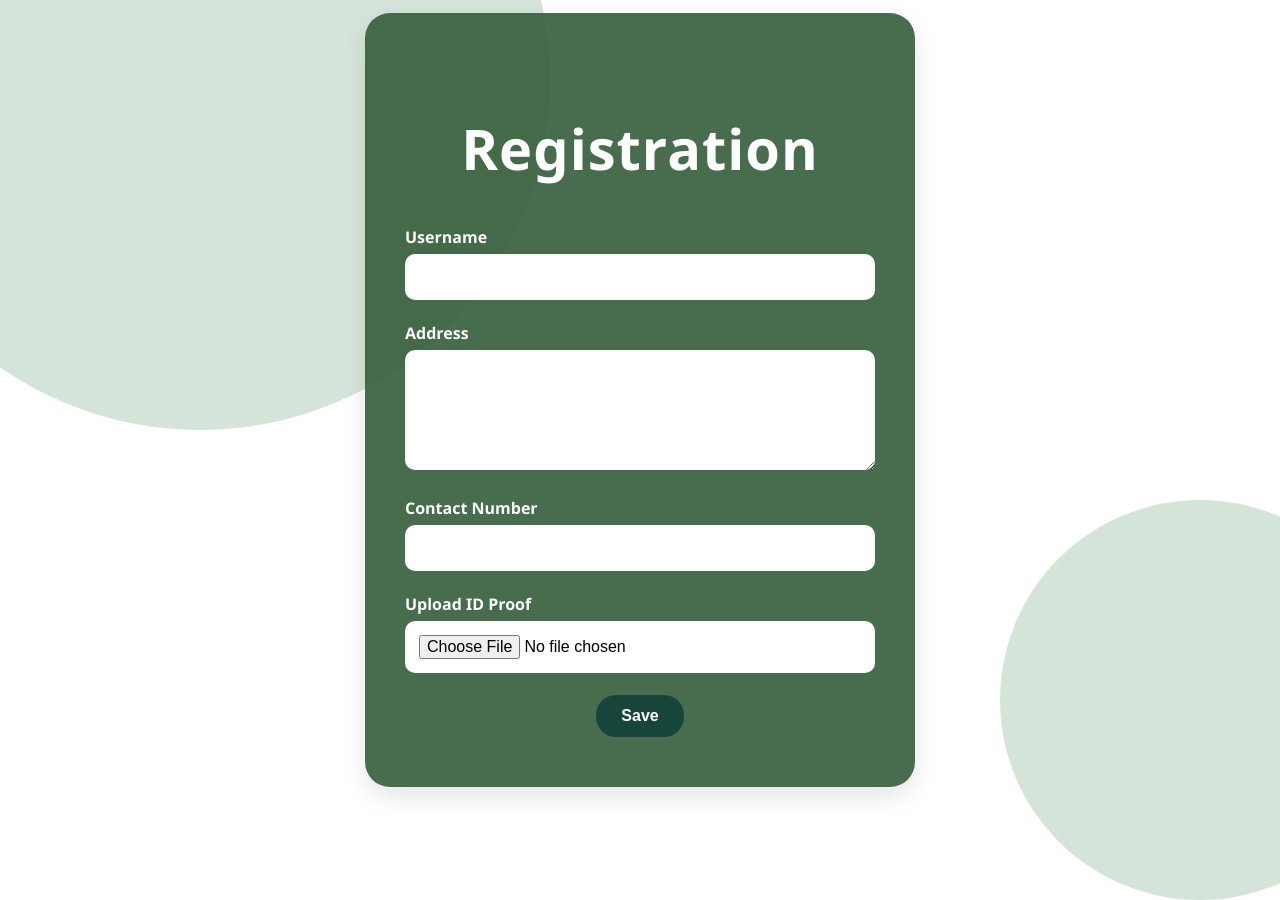
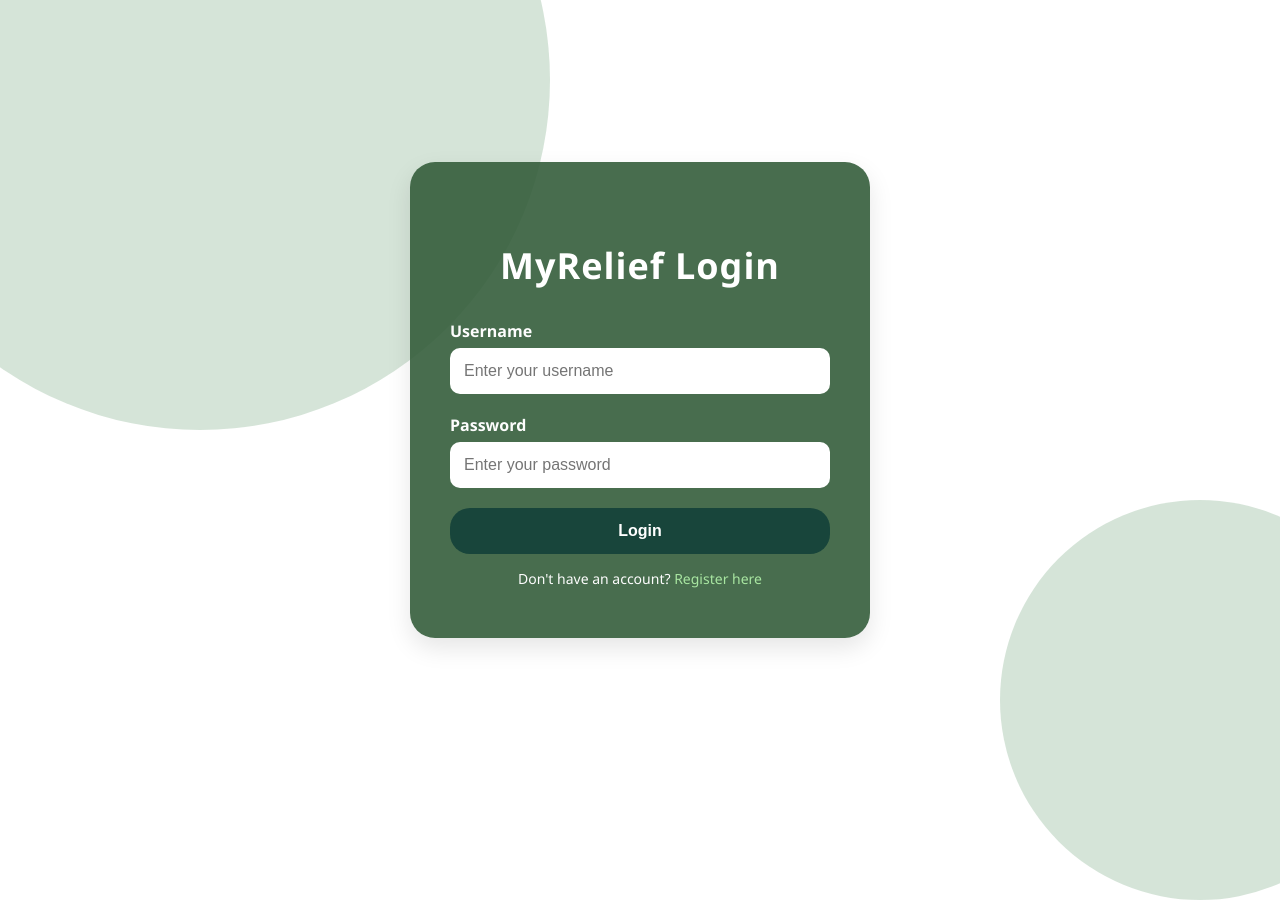
Before and after one commit to Jhaykeeh/CSIT327-G2-MyRelief, a Django app: page / in a window 1280 px wide; the page is wider, and only the part inside the window is pictured. Run offline with Django 5.2, Linux system fonts and the light colour scheme.

Commit message:
Updated dashboard UI and register system (views, templates, urls)

```diff
--- a/MyReliefSystem/urls.py
+++ b/MyReliefSystem/urls.py
@@ -1,19 +1,3 @@
-"""
-URL configuration for MyReliefSystem project.
-
-The `urlpatterns` list routes URLs to views. For more information please see:
-    https://docs.djangoproject.com/en/5.2/topics/http/urls/
-Examples:
-Function views
-    1. Add an import:  from my_app import views
-    2. Add a URL to urlpatterns:  path('', views.home, name='home')
-Class-based views
-    1. Add an import:  from other_app.views import Home
-    2. Add a URL to urlpatterns:  path('', Home.as_view(), name='home')
-Including another URLconf
-    1. Import the include() function: from django.urls import include, path
-    2. Add a URL to urlpatterns:  path('blog/', include('blog.urls'))
-"""
 from django.contrib import admin
 from django.urls import path
 from register import views
@@ -23,7 +7,14 @@ from django.conf.urls.static import static
 urlpatterns = [
     path('admin/', admin.site.urls),
     path('register/', views.register_view, name='register'),
-    path('', views.register_view, name='home'),
+    path('login/', views.login_view, name='login'),
+    path('', views.login_view, name='home'),
+    path('dashboard/<int:user_id>/', views.dashboard_view, name='dashboard'),  # <-- dashboard
+    path('dashboard/update_id/<int:user_id>/', views.update_id_proof, name='update_id_proof'),
+    path('logout/', views.logout_view, name='logout'),
+
+
+
 ]
 
 if settings.DEBUG:
--- a/register/forms.py
+++ b/register/forms.py
@@ -2,12 +2,11 @@ from django import forms
 from .models import Registration
 
 class RegistrationForm(forms.ModelForm):
-    # Add a text input for username
     username = forms.CharField(max_length=150, label="Username")
 
     class Meta:
         model = Registration
-        fields = ['username', 'address', 'contact', 'id_proof']  # exclude user field
+        fields = ['username', 'address', 'contact', 'id_proof']
 
     def clean_contact(self):
         contact = self.cleaned_data.get('contact')
@@ -16,3 +15,8 @@ class RegistrationForm(forms.ModelForm):
         if len(contact) < 8:
             raise forms.ValidationError("Contact number is too short.")
         return contact
+
+class DashboardForm(forms.ModelForm):
+    class Meta:
+        model = Registration
+        fields = ['username', 'address', 'contact', 'id_proof']
--- a/register/models.py
+++ b/register/models.py
@@ -1,10 +1,10 @@
 from django.db import models
 
 class Registration(models.Model):
-    name = models.CharField(max_length=100)
+    username = models.CharField(max_length=150, unique=True)
     address = models.TextField()
     contact = models.CharField(max_length=15)
     id_proof = models.FileField(upload_to='id_proofs/')
 
     def __str__(self):
-        return self.name
+        return self.username
--- a/register/templates/login.html
+++ b/register/templates/login.html
@@ -5,83 +5,119 @@
   <meta name="viewport" content="width=device-width, initial-scale=1.0">
   <title>MyRelief Login</title>
   <style>
-    * {
-      box-sizing: border-box;
-      font-family: 'Poppins', sans-serif;
-    }
-
+    /* --- Body Styling --- */
     body {
+      font-family: 'Segoe UI', Tahoma, Geneva, Verdana, sans-serif;
+      background-color: #ffffff;
       margin: 0;
-      background: linear-gradient(135deg, #007BFF, #00C9A7);
+      padding: 0;
+      min-height: 100vh;
       display: flex;
       justify-content: center;
       align-items: center;
-      height: 100vh;
+      position: relative;
+      overflow: hidden;
     }
 
+    /* --- Background Circles --- */
+    body::before {
+      content: '';
+      position: absolute;
+      top: -270px;
+      left: -150px;
+      width: 700px;
+      height: 700px;
+      background-color: rgba(47, 122, 62, 0.2);
+      border-radius: 50%;
+      z-index: 0;
+    }
+
+    body::after {
+      content: '';
+      position: absolute;
+      bottom: -100px;
+      right: -120px;
+      width: 400px;
+      height: 400px;
+      background-color: rgba(47, 122, 62, 0.2);
+      border-radius: 50%;
+      z-index: 0;
+    }
+
+    /* --- Form Container --- */
     .login-container {
-      background-color: #fff;
-      padding: 40px 35px;
-      border-radius: 16px;
-      box-shadow: 0 10px 25px rgba(0,0,0,0.2);
-      width: 100%;
-      max-width: 380px;
+      position: relative;
+      z-index: 1;
+      background-color: rgba(53, 94, 59, 0.9);
+      padding: 50px 40px;
+      width: 380px;
+      border-radius: 25px;
+      box-shadow: 0 10px 25px rgba(0,0,0,0.1);
       text-align: center;
     }
 
+    /* --- Heading --- */
     .login-container h2 {
-      margin-bottom: 20px;
-      color: #333;
+      font-weight: 800;
+      font-size: 36px;
+      color: #ffffff;
+      margin-bottom: 30px;
+      letter-spacing: 1px;
     }
 
-    .form-group {
-      margin-bottom: 15px;
+    /* --- Labels --- */
+    .form-group label {
+      display: block;
+      margin-bottom: 6px;
+      font-weight: 600;
+      color: #fdfdfd;
       text-align: left;
     }
 
-    .form-group label {
-      font-weight: 500;
-      color: #555;
-    }
-
+    /* --- Inputs --- */
     .form-group input {
       width: 100%;
-      padding: 10px;
-      border: 1px solid #ccc;
-      border-radius: 8px;
-      margin-top: 5px;
-      font-size: 15px;
+      padding: 14px;
+      margin-bottom: 20px;
+      border-radius: 10px;
+      border: none;
+      background-color: #ffffff;
+      font-size: 16px;
+      box-sizing: border-box;
     }
 
     .form-group input:focus {
       outline: none;
-      border-color: #007BFF;
+      box-shadow: 0 0 6px rgba(31,122,62,0.4);
     }
 
+    /* --- Login Button --- */
     .btn {
       width: 100%;
-      padding: 12px;
-      background-color: #007BFF;
+      padding: 14px;
+      background-color: #18453B;
       border: none;
-      border-radius: 8px;
+      border-radius: 20px;
       color: white;
       font-size: 16px;
+      font-weight: 600;
       cursor: pointer;
       transition: background 0.3s ease;
     }
 
     .btn:hover {
-      background-color: #0056b3;
+      background-color: #15572a;
     }
 
+    /* --- Signup Link --- */
     .signup-link {
       margin-top: 15px;
       font-size: 14px;
-      color: #555;
+      color: #fdfdfd;
     }
 
     .signup-link a {
-      color: #007BFF;
+      color: #a8e6a1;
       text-decoration: none;
       font-weight: 500;
     }
@@ -89,6 +125,7 @@
     .signup-link a:hover {
       text-decoration: underline;
     }
+
   </style>
 </head>
 <body>
@@ -109,7 +146,7 @@
       <button type="submit" class="btn">Login</button>
 
       <div class="signup-link">
-        Don't have an account? <a href="register.html">Register here</a>
+        Don't have an account? <a href="{% url 'register' %}">Register here</a>
       </div>
     </form>
   </div>
--- a/register/templates/register.html
+++ b/register/templates/register.html
@@ -7,7 +7,7 @@
         /* --- Body Styling --- */
         body {
             font-family: 'Segoe UI', Tahoma, Geneva, Verdana, sans-serif;
-            background-color: #ffffff; /* white background */
+            background-color: #ffffff;
             margin: 0;
             padding: 0;
             min-height: 100vh;
@@ -15,10 +15,10 @@
             justify-content: center;
             align-items: center;
             position: relative;
-            overflow: hidden; /* prevent scrolling */
+            overflow: hidden;
         }
 
-        /* --- Top-left semi-transparent circle --- */
+        /* --- Background Circles --- */
         body::before {
             content: '';
             position: absolute;
@@ -26,20 +26,19 @@
             left: -150px;
             width: 700px;
             height: 700px;
-            background-color: rgba(47, 122, 62, 0.2); /* green, semi-transparent */
+            background-color: rgba(47, 122, 62, 0.2);
             border-radius: 50%;
             z-index: 0;
         }
 
-        /* --- Bottom-right smaller circle --- */
         body::after {
             content: '';
             position: absolute;
-            bottom: -100px;  /* slightly off-screen */
-            right: -120px;   /* slightly off-screen */
-            width: 400px;    /* smaller than top-left */
+            bottom: -100px;
+            right: -120px;
+            width: 400px;
             height: 400px;
-            background-color: rgba(47, 122, 62, 0.2); /* semi-transparent green */
+            background-color: rgba(47, 122, 62, 0.2);
             border-radius: 50%;
             z-index: 0;
         }
@@ -47,20 +46,20 @@
         /* --- Form Container --- */
         .form-container {
             position: relative;
-            z-index: 1; /* above the background circles */
-            background-color: rgba(53, 94, 59, 0.9); /* #355E3B with 90% opacity */
+            z-index: 1;
+            background-color: rgba(53, 94, 59, 0.9);
             padding: 50px 40px;
             width: 470px;
             border-radius: 25px;
             box-shadow: 0 10px 25px rgba(0,0,0,0.1);
         }
 
-        /* --- Form Heading --- */
+        /* --- Heading --- */
         h2 {
             text-align: center;
             font-weight: 800;
             font-size: 56px;
-            color: #ffffff; /* white text */
+            color: #ffffff;
             margin-bottom: 40px;
             letter-spacing: 1px;
         }
@@ -73,14 +72,14 @@
             color: #fdfdfd;
         }
 
-        /* --- Inputs and Textarea --- */
+        /* --- Inputs --- */
         input, textarea {
             width: 100%;
             padding: 14px;
             margin-bottom: 22px;
             border-radius: 10px;
             border: none;
-            background-color: #ffffff; /* white inputs */
+            background-color: #ffffff;
             font-size: 16px;
             box-sizing: border-box;
         }
@@ -96,9 +95,9 @@
             resize: vertical;
         }
 
-        /* --- Save Button --- */
+        /* --- Buttons --- */
         .save-btn {
-            background-color: #18453B; /* dark green */
+            background-color: #18453B;
             color: white;
             border: none;
             padding: 12px 25px;
@@ -113,15 +112,35 @@
             background-color: #15572a;
         }
 
-        /* --- Button Container --- */
+        .back-btn {
+            background-color: #7a7a7a;
+            color: white;
+            border: none;
+            padding: 12px 25px;
+            font-size: 16px;
+            font-weight: 600;
+            border-radius: 20px;
+            cursor: pointer;
+            transition: background 0.3s ease;
+        }
+
+        .back-btn:hover {
+            background-color: #555555;
+        }
+
+        /* --- Button Container Side-by-Side --- */
         .btn-container {
             text-align: center;
+            display: flex;
+            justify-content: center;
+            gap: 15px; /* space between buttons */
         }
     </style>
 </head>
 <body>
     <div class="form-container">
         <h2>Registration</h2>
+
         <form method="POST" enctype="multipart/form-data">
             {% csrf_token %}
 
@@ -139,6 +158,7 @@
 
             <div class="btn-container">
                 <button type="submit" class="save-btn">Save</button>
+                <a href="{% url 'login' %}"><button type="button" class="back-btn">Back</button></a>
             </div>
         </form>
     </div>
--- a/register/views.py
+++ b/register/views.py
@@ -1,12 +1,41 @@
-from django.shortcuts import render, redirect
-from .forms import RegistrationForm
+from django.shortcuts import render, redirect, get_object_or_404
+from .forms import RegistrationForm, DashboardForm
+from .models import Registration
+from django.contrib.auth import logout
 
 def register_view(request):
     if request.method == 'POST':
         form = RegistrationForm(request.POST, request.FILES)
         if form.is_valid():
             form.save()
-            return render(request, 'register_success.html', {'name': form.cleaned_data['name']})
+            return render(request, 'register_success.html')
     else:
         form = RegistrationForm()
     return render(request, 'register.html', {'form': form})
+
+def login_view(request):
+    return render(request, 'login.html')
+
+def dashboard_view(request, user_id):
+    user = get_object_or_404(Registration, id=user_id)
+
+    if request.method == 'POST':
+        form = DashboardForm(request.POST, request.FILES, instance=user)
+        if form.is_valid():
+            form.save()
+            return redirect('dashboard', user_id=user.id)
+    else:
+        form = DashboardForm(instance=user)
+
+    return render(request, 'dashboard.html', {'form': form, 'user': user})
+
+def update_id_proof(request, user_id):
+    user = get_object_or_404(Registration, id=user_id)
+    if request.method == "POST" and request.FILES.get('id_proof'):
+        user.id_proof = request.FILES['id_proof']
+        user.save()
+    return redirect('dashboard', user_id=user.id)
+
+def logout_view(request):
+    logout(request)
+    return redirect('login')
```
Also changed, not shown: register/templates/register_success.html (added, +11 -0 lines), register/migrations/0001_initial.py (added), register/migrations/__init__.py (added).
